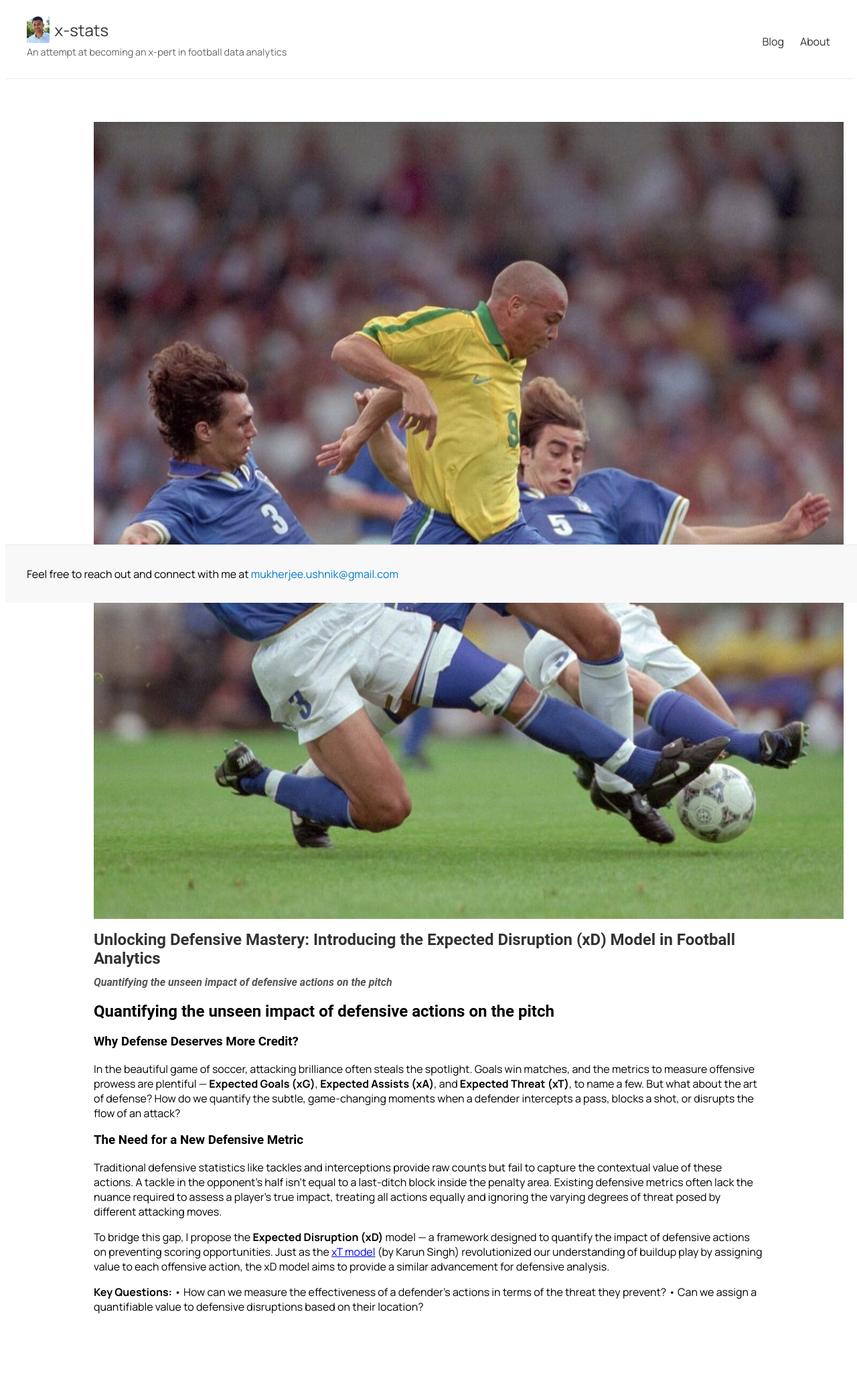
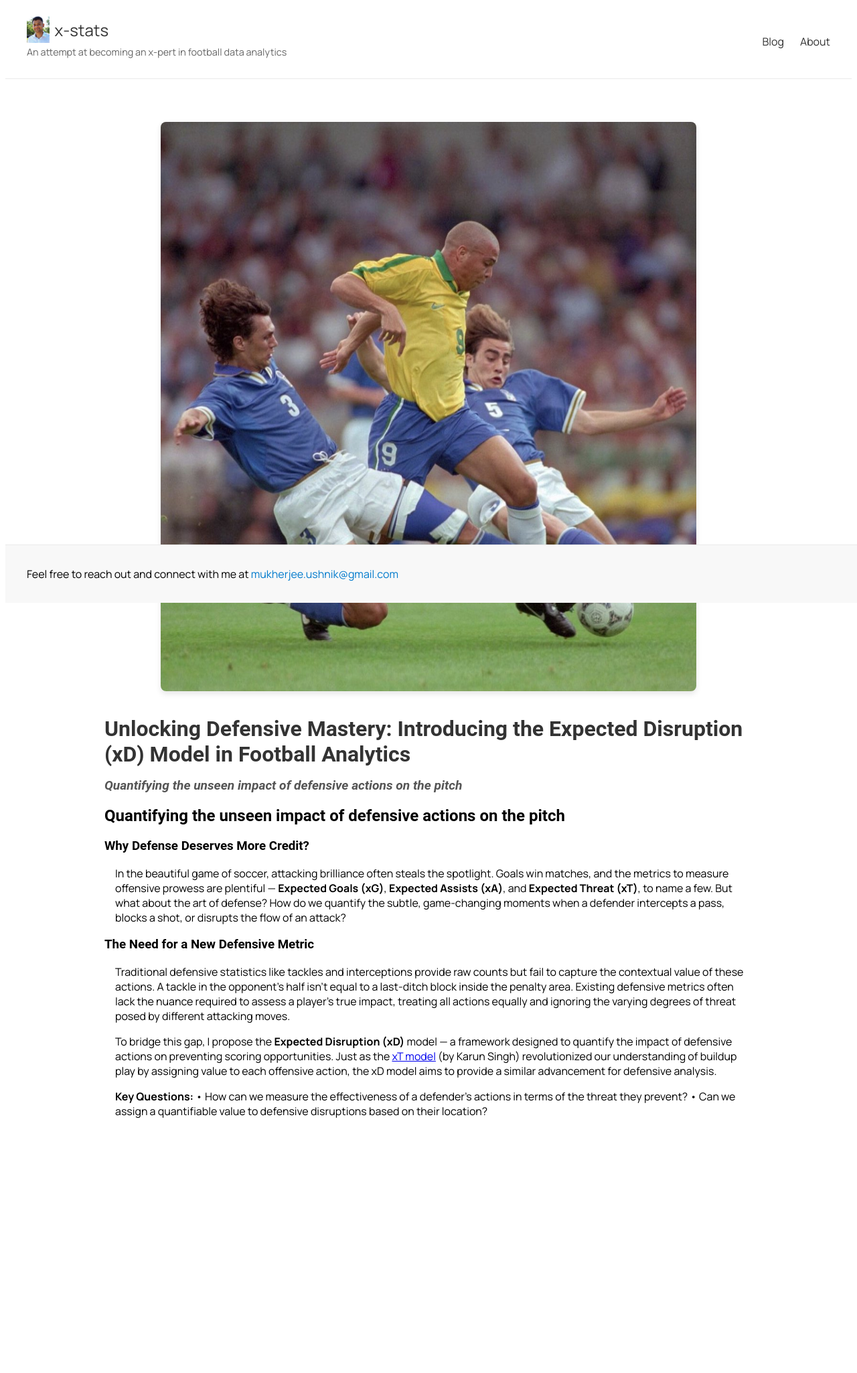
Before and after one commit to u3mukher/x-stats, a Jekyll site: the page built from _posts/2024-12-12-xD.md, in a window 1280 px wide. Shown: the whole page at 67% size. Built offline with Jekyll 4.4.1, drawn with Linux system fonts in a browser that asks for light colours; our own code applies the rules of GitHub Pages for plain Markdown files; a style sheet for code colours, icons or effects is not loaded; after the commit the page ends 1758 px from its top, so only the background shows below that.

Commit message:
Update custom.css

```diff
--- a/assets/css/custom.css
+++ b/assets/css/custom.css
@@ -224,3 +224,49 @@ main {
   max-width: 1000px;
   margin: 0 auto;
 }
+
+/* Featured Image Styling */
+.post-featured-image {
+  width: 100%;
+  max-width: 800px; /* Adjust as needed */
+  margin: 0 auto 2em auto; /* Centers the image and adds bottom margin */
+}
+
+.featured-image {
+  width: 100%;
+  height: auto;
+  border-radius: 8px; /* Optional: Adds rounded corners */
+  box-shadow: 0 4px 8px rgba(0, 0, 0, 0.1); /* Optional: Adds a subtle shadow */
+}
+
+/* Post Content Styling */
+.post-content {
+  padding: 0 1em;
+}
+
+.post-title {
+  font-size: 2em;
+  color: #333333;
+  font-weight: bold;
+  margin-bottom: 0.5em;
+}
+
+.post-subtitle {
+  font-size: 1.2em;
+  color: #555555;
+  font-style: italic;
+  margin-bottom: 1em;
+}
+
+.post-content p {
+  text-align: left;
+  padding-left: 1em; /* Right indent */
+  margin-bottom: 1em;
+}
+
+/* Adjusting for Centralized Layout */
+main {
+  padding: 4em 2em;
+  max-width: 1000px;
+  margin: 0 auto;
+}
```
